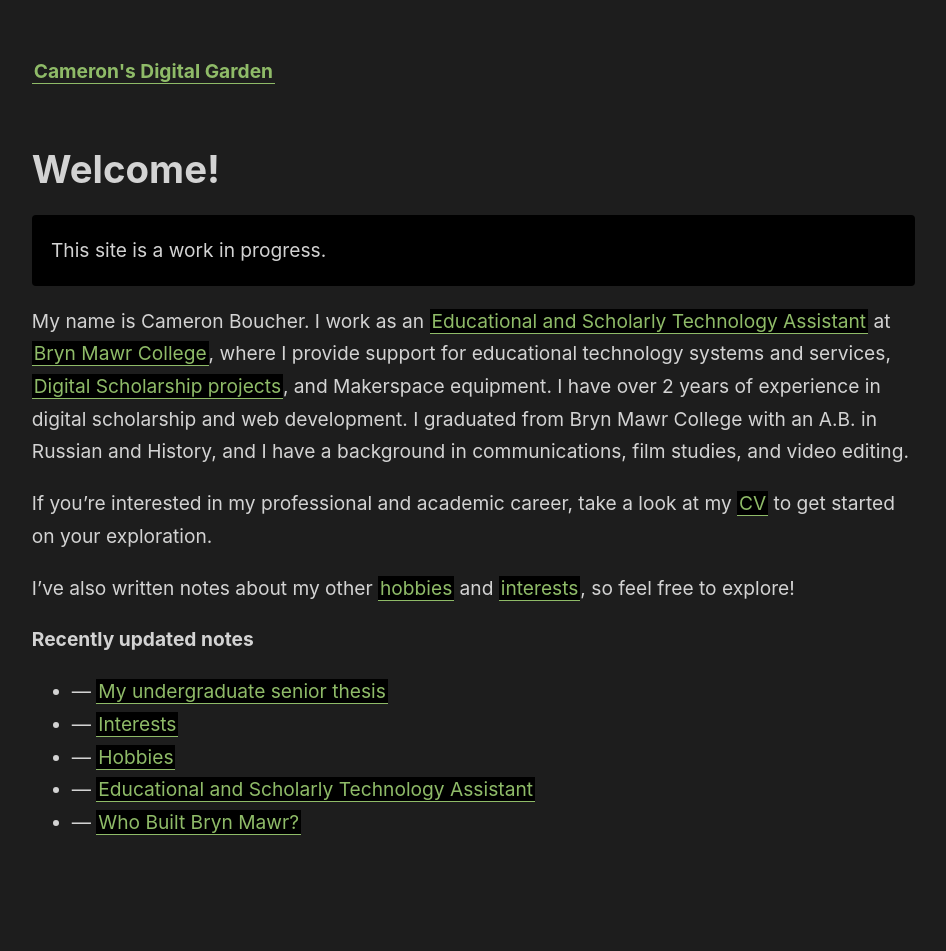
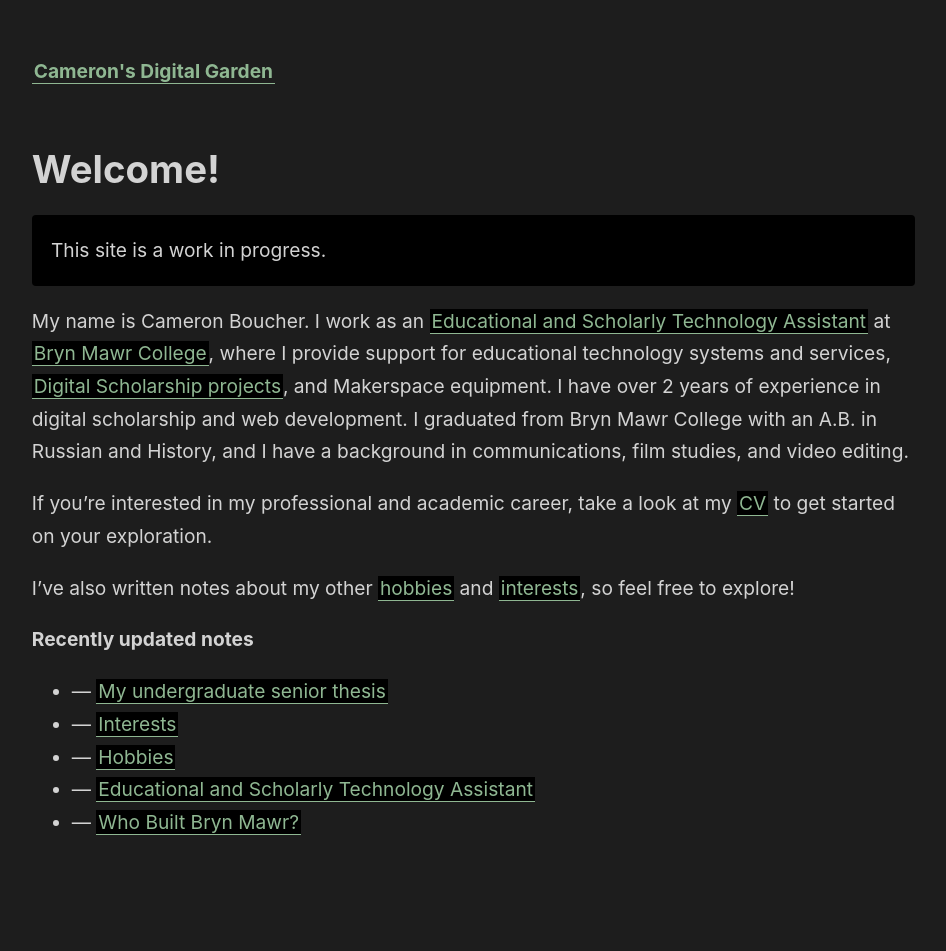
Before and after one commit to cboucher01/cboucher01.github.io, a Jekyll site: the page built from _pages/index.md, in a window 1280 px wide. Shown: the whole page, without its empty margins (45-991 px from the left). Built offline with Jekyll 4.4.1, drawn with Linux system fonts in a browser that asks for light colours.

Commit message:
update colors

```diff
--- a/_sass/_style.scss
+++ b/_sass/_style.scss
@@ -1,4 +1,4 @@
-$color-primary: #8FBB68;
+$color-primary: #8FB792;
 $color-text: lightgrey;
 $color-subtext: rgb(164, 164, 164);
 $color-border: #242424;
@@ -87,7 +87,7 @@
   border-bottom: 1px solid $color-primary;
   color: $color-primary;
   &:hover {
-    color: $color-text !important;
+    color: $color-text;
     border-bottom: 1px solid $color-text;
     /* background: #181818; */
   }
@@ -105,11 +105,6 @@
   }
 }
 
-*:focus {
-  background: $color-primary !important;
-  color: black !important;
-}
-
 content a.internal-link {
   /* transition: background 300ms;
   transition: color 300ms;
@@ -117,10 +112,16 @@
   border-color: $color-primary;
   background-color: $color-box-background;
   &:hover {
-    color: $color-text !important;
+    color: $color-text;
     border-bottom: 1px solid $color-text;
     background: $color-box-background-hover;
   }
+}
+
+*:focus {
+  background: $color-primary !important;
+  border-bottom: 1px solid black !important;
+  color: black !important;
 }
 
 #tooltip-wrapper {
```
